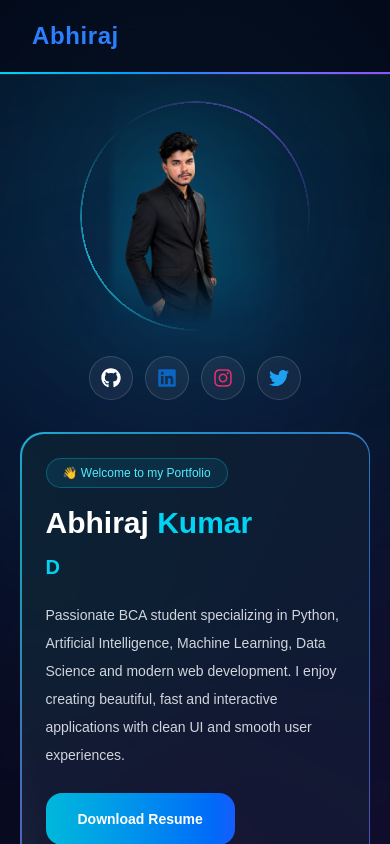
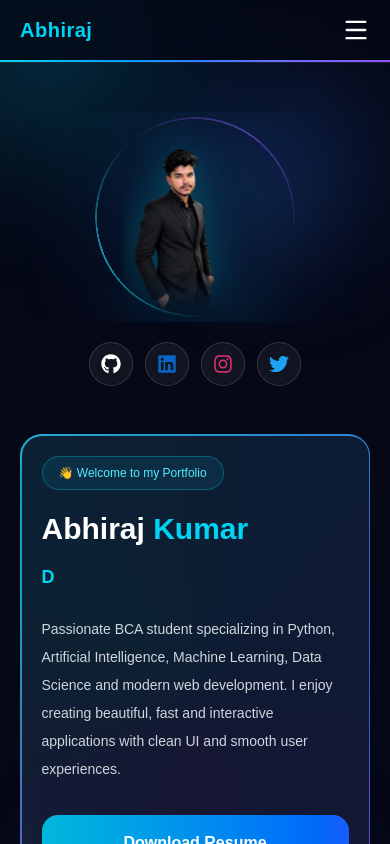
Before and after one commit to abhiraj2189/portfolio, a React app: page / in a window 390 px wide. Shown: the top 844 px of the page. Built offline with nearby package versions, Linux system fonts and the light colour scheme; the HTML template or start-up script is replaced by a standard one.

Commit message:
Improve mobile responsiveness and performance

```diff
--- a/package.json
+++ b/package.json
@@ -16,6 +16,7 @@
     "@tailwindcss/vite": "^4.3.2",
     "framer-motion": "^12.42.2",
     "gsap": "^3.15.0",
+    "lucide-react": "^1.23.0",
     "react": "^19.2.7",
     "react-dom": "^19.2.7",
     "react-icons": "^5.7.0",
--- a/src/components/hero/BackgroundGlow.jsx
+++ b/src/components/hero/BackgroundGlow.jsx
@@ -1,46 +1,83 @@
 import { motion } from "framer-motion";
+import { useEffect, useState } from "react";
 
 export default function BackgroundGlow() {
+  const [isMobile, setIsMobile] = useState(false);
+
+  useEffect(() => {
+    const check = () => setIsMobile(window.innerWidth < 768);
+
+    check();
+    window.addEventListener("resize", check);
+
+    return () => window.removeEventListener("resize", check);
+  }, []);
+
   return (
     <>
       {/* Cyan Glow */}
       <motion.div
         animate={{
-          x: [0, 80, 0],
-          y: [0, 50, 0],
+          x: isMobile ? [0, 20, 0] : [0, 80, 0],
+          y: isMobile ? [0, 15, 0] : [0, 50, 0],
         }}
         transition={{
           duration: 12,
           repeat: Infinity,
           ease: "easeInOut",
         }}
-        className="absolute -top-32 -left-32 w-[500px] h-[500px] rounded-full bg-cyan-400/20 blur-[170px]"
+        className={`
+          absolute
+          -top-20
+          -left-20
+          ${isMobile ? "w-[220px] h-[220px] blur-[70px]" : "w-[500px] h-[500px] blur-[170px]"}
+          rounded-full
+          bg-cyan-400/20
+          pointer-events-none
+        `}
       />
 
       {/* Blue Glow */}
       <motion.div
         animate={{
-          x: [0, -80, 0],
-          y: [0, -40, 0],
+          x: isMobile ? [0, -20, 0] : [0, -80, 0],
+          y: isMobile ? [0, -10, 0] : [0, -40, 0],
         }}
         transition={{
           duration: 15,
           repeat: Infinity,
           ease: "easeInOut",
         }}
-        className="absolute top-40 right-0 w-[420px] h-[420px] rounded-full bg-blue-500/20 blur-[160px]"
+        className={`
+          absolute
+          top-20
+          right-0
+          ${isMobile ? "w-[180px] h-[180px] blur-[60px]" : "w-[420px] h-[420px] blur-[160px]"}
+          rounded-full
+          bg-blue-500/20
+          pointer-events-none
+        `}
       />
 
       {/* Purple Glow */}
       <motion.div
         animate={{
-          scale: [1, 1.2, 1],
+          scale: isMobile ? [1, 1.05, 1] : [1, 1.2, 1],
         }}
         transition={{
           duration: 10,
           repeat: Infinity,
         }}
-        className="absolute bottom-0 left-1/3 w-[450px] h-[450px] rounded-full bg-violet-500/20 blur-[170px]"
+        className={`
+          absolute
+          bottom-0
+          left-1/2
+          -translate-x-1/2
+          ${isMobile ? "w-[200px] h-[200px] blur-[70px]" : "w-[450px] h-[450px] blur-[170px]"}
+          rounded-full
+          bg-violet-500/20
+          pointer-events-none
+        `}
       />
     </>
   );
--- a/src/components/hero/FloatingPhoto.jsx
+++ b/src/components/hero/FloatingPhoto.jsx
@@ -1,76 +1,139 @@
-import { useState } from "react";
+import { useState, useEffect } from "react";
 import { motion } from "framer-motion";
 import photo from "../../assets/images/photo.png";
 import SocialSidebar from "./SocialSidebar";
 
 export default function FloatingPhoto() {
   const [tilt, setTilt] = useState({ x: 0, y: 0 });
+  const [isMobile, setIsMobile] = useState(false);
+
+  useEffect(() => {
+    const checkScreen = () => {
+      setIsMobile(window.innerWidth < 768);
+    };
+
+    checkScreen();
+    window.addEventListener("resize", checkScreen);
+
+    return () => window.removeEventListener("resize", checkScreen);
+  }, []);
 
   const handleMove = (e) => {
+    if (isMobile) return;
+
     const rect = e.currentTarget.getBoundingClientRect();
     const px = (e.clientX - rect.left) / rect.width - 0.5;
     const py = (e.clientY - rect.top) / rect.height - 0.5;
-    setTilt({ x: py * -10, y: px * 10 });
+
+    setTilt({
+      x: py * -10,
+      y: px * 10,
+    });
   };
 
   const resetTilt = () => setTilt({ x: 0, y: 0 });
 
   return (
     <motion.div
-      initial={{ x: -60, opacity: 0, filter: "blur(10px)" }}
-      animate={{ x: 0, opacity: 1, filter: "blur(0px)" }}
-      transition={{ duration: 1.1, ease: [0.22, 1, 0.36, 1] }}
-      className="flex flex-col items-center w-full"
+      initial={{ x: -40, opacity: 0 }}
+      animate={{ x: 0, opacity: 1 }}
+      transition={{ duration: 0.8 }}
+      className="flex flex-col items-center justify-center w-full"
     >
-      {/* Photo stage */}
       <div
         onMouseMove={handleMove}
         onMouseLeave={resetTilt}
-        className="relative flex justify-center items-center w-full"
+        className="relative flex justify-center items-center w-full overflow-hidden"
         style={{ perspective: 1000 }}
       >
-        {/* Ambient glow — smaller on mobile */}
+        {/* Background Glow */}
         <div
-          className="absolute w-[380px] h-[380px] sm:w-[550px] sm:h-[550px] md:w-[900px] md:h-[900px] rounded-full pointer-events-none"
+          className="
+          absolute
+          w-[320px] h-[320px]
+          sm:w-[500px] sm:h-[500px]
+          md:w-[850px] md:h-[850px]
+          rounded-full
+          pointer-events-none
+        "
           style={{
             background:
-              "radial-gradient(circle, rgba(0,229,255,0.14) 0%, rgba(59,130,246,0.08) 35%, transparent 70%)",
-            filter: "blur(80px)",
+              "radial-gradient(circle, rgba(0,229,255,.12) 0%, rgba(59,130,246,.08) 35%, transparent 70%)",
+            filter: isMobile ? "blur(35px)" : "blur(80px)",
           }}
         />
 
-        {/* Thin rotating ring */}
+        {/* Rotating Ring */}
         <motion.div
           animate={{ rotate: 360 }}
-          transition={{ duration: 14, repeat: Infinity, ease: "linear" }}
-          className="absolute w-[230px] h-[230px] sm:w-[320px] sm:h-[320px] md:w-[460px] md:h-[460px] rounded-full pointer-events-none"
+          transition={{
+            duration: isMobile ? 30 : 14,
+            repeat: Infinity,
+            ease: "linear",
+          }}
+          className="
+          absolute
+          w-[200px] h-[200px]
+          sm:w-[300px] sm:h-[300px]
+          md:w-[460px] md:h-[460px]
+          rounded-full
+          pointer-events-none
+        "
           style={{
             background:
               "conic-gradient(from 0deg, transparent, rgba(34,211,238,.9), transparent 40%, rgba(139,92,246,.7), transparent 80%)",
             WebkitMask:
               "radial-gradient(farthest-side, transparent calc(100% - 2px), black calc(100% - 2px))",
             mask: "radial-gradient(farthest-side, transparent calc(100% - 2px), black calc(100% - 2px))",
-            opacity: 0.85,
+            opacity: 0.75,
           }}
         />
 
-        {/* Floor glow */}
+        {/* Floor Glow */}
         <motion.div
-          animate={{ scale: [1, 1.08, 1], opacity: [0.35, 0.55, 0.35] }}
-          transition={{ duration: 4, repeat: Infinity, ease: "easeInOut" }}
-          className="absolute bottom-1 w-[160px] h-[28px] sm:w-[220px] sm:h-[36px] md:w-[280px] md:h-[50px] rounded-full bg-cyan-400/30 blur-[30px] md:blur-[40px] pointer-events-none"
+          animate={{
+            scale: [1, 1.05, 1],
+            opacity: [0.3, 0.45, 0.3],
+          }}
+          transition={{
+            duration: isMobile ? 6 : 4,
+            repeat: Infinity,
+          }}
+          className="
+          absolute
+          bottom-1
+          w-[150px] h-[22px]
+          sm:w-[220px] sm:h-[36px]
+          md:w-[280px] md:h-[50px]
+          rounded-full
+          bg-cyan-400/30
+          blur-[22px]
+          md:blur-[40px]
+          pointer-events-none
+        "
         />
 
-        {/* Photo — much smaller on phones, scales up on bigger screens */}
+        {/* Photo */}
         <motion.img
           src={photo}
           alt="Abhiraj Kumar"
-          animate={{ y: [0, -14, 0], scale: [1, 1.02, 1] }}
-          transition={{ duration: 5, repeat: Infinity, ease: "easeInOut" }}
+          loading="eager"
+          decoding="async"
+          draggable={false}
+          animate={{
+            y: isMobile ? [0, -6, 0] : [0, -14, 0],
+            scale: [1, 1.01, 1],
+          }}
+          transition={{
+            duration: 5,
+            repeat: Infinity,
+            ease: "easeInOut",
+          }}
           style={{
-            rotateX: tilt.x,
-            rotateY: tilt.y,
+            rotateX: isMobile ? 0 : tilt.x,
+            rotateY: isMobile ? 0 : tilt.y,
             transformStyle: "preserve-3d",
+            willChange: "transform",
             WebkitMaskImage:
               "linear-gradient(to bottom, black 78%, transparent 99%), linear-gradient(to right, transparent 0%, black 6%, black 94%, transparent 100%)",
             WebkitMaskComposite: "source-in",
@@ -78,12 +141,23 @@ export default function FloatingPhoto() {
               "linear-gradient(to bottom, black 78%, transparent 99%), linear-gradient(to right, transparent 0%, black 6%, black 94%, transparent 100%)",
             maskComposite: "intersect",
           }}
-          className="relative z-20 h-[240px] sm:h-[340px] md:h-[420px] lg:h-[500px] w-auto object-contain drop-shadow-[0_0_50px_rgba(0,229,255,0.35)] md:drop-shadow-[0_0_90px_rgba(0,229,255,0.35)]"
-          draggable={false}
+          className="
+          relative
+          z-20
+          h-[210px]
+          xs:h-[230px]
+          sm:h-[330px]
+          md:h-[420px]
+          lg:h-[500px]
+          w-auto
+          max-w-full
+          object-contain
+          drop-shadow-[0_0_20px_rgba(0,229,255,.25)]
+          md:drop-shadow-[0_0_90px_rgba(0,229,255,.35)]
+        "
         />
       </div>
 
-      {/* Social icons */}
       <SocialSidebar />
     </motion.div>
   );
--- a/src/components/hero/GlassCard.jsx
+++ b/src/components/hero/GlassCard.jsx
@@ -1,80 +1,145 @@
 import { motion } from "framer-motion";
 import { TypeAnimation } from "react-type-animation";
+import { useEffect, useState } from "react";
 import GlowButton from "../ui/GlowButton";
 
 const container = {
   hidden: {},
-  show: { transition: { staggerChildren: 0.15, delayChildren: 0.3 } },
+  show: {
+    transition: {
+      staggerChildren: 0.12,
+      delayChildren: 0.25,
+    },
+  },
 };
+
 const item = {
-  hidden: { opacity: 0, y: 24 },
-  show: { opacity: 1, y: 0, transition: { duration: 0.7, ease: [0.22, 1, 0.36, 1] } },
+  hidden: { opacity: 0, y: 20 },
+  show: {
+    opacity: 1,
+    y: 0,
+    transition: {
+      duration: 0.6,
+      ease: [0.22, 1, 0.36, 1],
+    },
+  },
 };
 
 export default function GlassCard() {
+  const [isMobile, setIsMobile] = useState(false);
+
+  useEffect(() => {
+    const check = () => setIsMobile(window.innerWidth < 768);
+
+    check();
+    window.addEventListener("resize", check);
+
+    return () => window.removeEventListener("resize", check);
+  }, []);
+
   return (
     <motion.div
-      initial={{ x: 60, opacity: 0 }}
+      initial={{ x: 40, opacity: 0 }}
       animate={{ x: 0, opacity: 1 }}
-      transition={{ duration: 1, ease: [0.22, 1, 0.36, 1] }}
-      className="relative rounded-[24px] md:rounded-[35px] p-[1.5px] overflow-hidden group"
+      transition={{ duration: 0.8 }}
+      className="relative w-full max-w-xl mx-auto rounded-[22px] md:rounded-[35px] p-[1.5px] overflow-hidden group"
     >
+      {/* Animated Border */}
       <motion.div
         animate={{ rotate: 360 }}
-        transition={{ duration: 8, repeat: Infinity, ease: "linear" }}
+        transition={{
+          duration: isMobile ? 18 : 8,
+          repeat: Infinity,
+          ease: "linear",
+        }}
         className="absolute -inset-[120%]"
         style={{
           background:
-            "conic-gradient(from 0deg, #22d3ee, #3b82f6, #8b5cf6, #22d3ee)",
+            "conic-gradient(from 0deg,#22d3ee,#3b82f6,#8b5cf6,#22d3ee)",
         }}
       />
 
+      {/* Card */}
       <motion.div
         variants={container}
         initial="hidden"
         animate="show"
-        className="relative rounded-[22px] md:rounded-[33px] bg-[#0a0f1f]/90 backdrop-blur-3xl p-6 sm:p-8 md:p-10 shadow-[0_8px_60px_rgba(0,0,0,0.5)] overflow-hidden"
+        className="
+          relative
+          rounded-[20px]
+          md:rounded-[33px]
+          bg-[#0a0f1f]/90
+          backdrop-blur-xl
+          md:backdrop-blur-3xl
+          p-5
+          sm:p-7
+          md:p-10
+          shadow-[0_8px_40px_rgba(0,0,0,.45)]
+          overflow-hidden
+        "
       >
         <span className="pointer-events-none absolute inset-0 -translate-x-full group-hover:translate-x-full transition-transform duration-1000 bg-gradient-to-r from-transparent via-white/10 to-transparent skew-x-12" />
 
         <motion.span
           variants={item}
-          className="relative inline-block px-4 py-1.5 md:px-5 md:py-2 rounded-full bg-cyan-500/10 border border-cyan-400/30 text-cyan-300 text-xs md:text-sm"
+          className="inline-block px-4 py-2 rounded-full border border-cyan-400/30 bg-cyan-500/10 text-cyan-300 text-xs"
         >
           👋 Welcome to my Portfolio
         </motion.span>
 
-        <motion.h1 variants={item} className="relative mt-4 md:mt-6 text-3xl sm:text-4xl md:text-5xl lg:text-6xl font-extrabold leading-tight text-white">
+        <motion.h1
+          variants={item}
+          className="mt-5 text-3xl sm:text-4xl md:text-5xl lg:text-6xl font-extrabold leading-tight text-white"
+        >
           Abhiraj <span className="text-cyan-400">Kumar</span>
         </motion.h1>
 
-        <motion.div variants={item} className="relative">
+        <motion.div variants={item}>
           <TypeAnimation
             sequence={[
-              "Python Developer", 2000,
-              "AI Engineer", 2000,
-              "Data Science Enthusiast", 2000,
-              "Full Stack Learner", 2000,
+              "Python Developer",
+              2000,
+              "AI Engineer",
+              2000,
+              "Data Science Enthusiast",
+              2000,
+              "Full Stack Learner",
+              2000,
             ]}
-            speed={50}
+            speed={isMobile ? 65 : 50}
             repeat={Infinity}
             wrapper="h2"
-            className="mt-3 md:mt-5 text-xl sm:text-2xl md:text-3xl font-bold text-cyan-400"
+            className="mt-4 text-lg sm:text-2xl md:text-3xl font-bold text-cyan-400"
           />
         </motion.div>
 
-        <motion.p variants={item} className="relative mt-5 md:mt-8 leading-7 md:leading-8 text-sm md:text-base text-gray-300">
+        <motion.p
+          variants={item}
+          className="mt-6 text-sm md:text-base leading-7 text-gray-300"
+        >
           Passionate BCA student specializing in Python, Artificial
           Intelligence, Machine Learning, Data Science and modern web
           development. I enjoy creating beautiful, fast and interactive
           applications with clean UI and smooth user experiences.
         </motion.p>
 
-        <motion.div variants={item} className="relative mt-6 md:mt-10 flex flex-wrap gap-3 md:gap-4">
-          <GlowButton color="cyan" variant="solid" className="text-sm md:text-base px-6 py-3 md:px-8 md:py-4">
+        <motion.div
+          variants={item}
+          className="mt-8 flex flex-col sm:flex-row gap-3"
+        >
+          <GlowButton
+            color="cyan"
+            variant="solid"
+            className="w-full sm:w-auto px-6 py-3"
+          >
             Download Resume
           </GlowButton>
-          <GlowButton color="violet" variant="outline" className="text-sm md:text-base px-6 py-3 md:px-8 md:py-4">
+
+          <GlowButton
+            color="violet"
+            variant="outline"
+            className="w-full sm:w-auto px-6 py-3"
+          >
             View Projects
           </GlowButton>
         </motion.div>
--- a/src/components/hero/Hero.jsx
+++ b/src/components/hero/Hero.jsx
@@ -5,10 +5,21 @@ import GlassCard from "./GlassCard";
 
 export default function Hero() {
   return (
-    <section className="relative min-h-screen overflow-hidden bg-[#050816] flex items-center">
+    <section className="relative min-h-screen overflow-x-hidden bg-[#050816] flex items-center">
       <BackgroundGlow />
 
-      <div className="max-w-7xl mx-auto grid lg:grid-cols-2 gap-8 md:gap-14 lg:gap-20 items-center px-5 sm:px-8 md:px-10 py-24 md:py-32 lg:py-10">
+      <div
+        className="
+          max-w-7xl mx-auto
+          grid grid-cols-1 lg:grid-cols-2
+          items-center
+          gap-12 lg:gap-20
+          px-5 sm:px-8 md:px-10
+          pt-28 pb-16
+          md:py-28
+          lg:py-10
+        "
+      >
         <FloatingPhoto />
         <GlassCard />
       </div>
@@ -16,13 +27,20 @@ export default function Hero() {
       <motion.div
         initial={{ opacity: 0 }}
         animate={{ opacity: 1 }}
-        transition={{ delay: 1.5, duration: 1 }}
-        className="absolute bottom-8 left-1/2 -translate-x-1/2 hidden md:flex flex-col items-center gap-2"
+        transition={{ delay: 1.2, duration: 0.8 }}
+        className="absolute bottom-6 left-1/2 -translate-x-1/2 hidden md:flex flex-col items-center gap-2"
       >
-        <span className="text-gray-400 text-xs tracking-[3px] uppercase">Scroll</span>
+        <span className="text-gray-400 text-xs tracking-[3px] uppercase">
+          Scroll
+        </span>
+
         <motion.div
-          animate={{ y: [0, 10, 0] }}
-          transition={{ duration: 1.6, repeat: Infinity, ease: "easeInOut" }}
+          animate={{ y: [0, 8, 0] }}
+          transition={{
+            duration: 1.5,
+            repeat: Infinity,
+            ease: "easeInOut",
+          }}
           className="w-6 h-10 rounded-full border border-cyan-400/40 flex justify-center pt-2"
         >
           <div className="w-1.5 h-1.5 rounded-full bg-cyan-400" />
--- a/src/components/layout/Navbar.jsx
+++ b/src/components/layout/Navbar.jsx
@@ -1,33 +1,76 @@
-import { motion, useScroll } from "framer-motion";
+import { useState } from "react";
+import { motion, AnimatePresence, useScroll } from "framer-motion";
+import { Menu, X } from "lucide-react";
 import { navLinks } from "../../constants";
 
 export default function Navbar() {
   const { scrollYProgress } = useScroll();
+  const [open, setOpen] = useState(false);
 
   return (
     <motion.nav
-      initial={{ y: -80, opacity: 0 }}
+      initial={{ y: -70, opacity: 0 }}
       animate={{ y: 0, opacity: 1 }}
-      transition={{ duration: 0.8, ease: [0.22, 1, 0.36, 1] }}
-      className="fixed top-0 left-0 w-full z-50 bg-[#050816]/70 backdrop-blur-xl border-b border-white/10"
+      transition={{ duration: 0.7 }}
+      className="fixed top-0 left-0 w-full z-50 bg-[#050816]/75 backdrop-blur-xl border-b border-white/10"
     >
-      <div className="max-w-7xl mx-auto flex items-center justify-between px-8 py-5">
-        <a href="#" className="text-2xl font-bold text-blue-500 tracking-wide">
+      <div className="max-w-7xl mx-auto flex items-center justify-between px-5 sm:px-8 py-4 md:py-5">
+        <a
+          href="#"
+          className="text-xl md:text-2xl font-bold text-cyan-400 tracking-wide"
+        >
           Abhiraj
         </a>
 
+        {/* Desktop */}
         <ul className="hidden md:flex gap-10">
           {navLinks.map((link) => (
             <li key={link.id} className="relative group">
-              <a href={`#${link.id}`} className="text-gray-300 group-hover:text-cyan-300 transition-colors duration-300">
+              <a
+                href={`#${link.id}`}
+                className="text-gray-300 group-hover:text-cyan-300 transition"
+              >
                 {link.title}
               </a>
+
               <span className="absolute -bottom-1 left-0 h-[2px] w-0 bg-gradient-to-r from-cyan-400 to-blue-500 group-hover:w-full transition-all duration-300" />
             </li>
           ))}
         </ul>
+
+        {/* Mobile Button */}
+        <button
+          onClick={() => setOpen(!open)}
+          className="md:hidden text-white"
+        >
+          {open ? <X size={28} /> : <Menu size={28} />}
+        </button>
       </div>
 
+      {/* Mobile Menu */}
+      <AnimatePresence>
+        {open && (
+          <motion.div
+            initial={{ opacity: 0, y: -15 }}
+            animate={{ opacity: 1, y: 0 }}
+            exit={{ opacity: 0, y: -15 }}
+            className="md:hidden bg-[#050816]/95 backdrop-blur-xl border-t border-white/10"
+          >
+            {navLinks.map((link) => (
+              <a
+                key={link.id}
+                href={`#${link.id}`}
+                onClick={() => setOpen(false)}
+                className="block px-6 py-4 text-gray-300 hover:text-cyan-400 border-b border-white/5"
+              >
+                {link.title}
+              </a>
+            ))}
+          </motion.div>
+        )}
+      </AnimatePresence>
+
+      {/* Scroll Progress */}
       <motion.div
         style={{ scaleX: scrollYProgress }}
         className="h-[2px] origin-left bg-gradient-to-r from-cyan-400 via-blue-500 to-violet-500"
--- a/src/index.css
+++ b/src/index.css
@@ -51,3 +51,14 @@ body {
 .animate-marquee:hover {
   animation-play-state: paused;
 }
+html,
+body,
+#root {
+  width: 100%;
+  max-width: 100%;
+  overflow-x: hidden;
+}
+
+section {
+  overflow-x: clip;
+}
```
Also changed, not shown: 1 other file (tests, documents, lock files or other folders).
